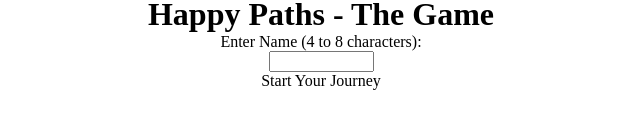
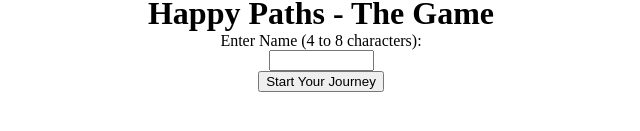
Before and after one commit to TashanDuncan/happy-paths, a Svelte app: page / in a window 1280 px wide. Shown: the part 357-488 px from the top of the page, without its empty margins (319-959 px from the left). Built offline with nearby package versions, Linux system fonts and the light colour scheme.

Commit message:
change button styling

```diff
--- a/src/app.css
+++ b/src/app.css
@@ -3,17 +3,7 @@
   margin: 0;
 }
 
-button,
-input[type="submit"],
-input[type="reset"] {
-  background: none;
-  color: inherit;
-  border: none;
-  padding: 0;
-  font: inherit;
-  cursor: pointer;
-  outline: inherit;
-}
+
 
 .background-image {
   max-width: 100%;
--- a/src/lib/Choices.svelte
+++ b/src/lib/Choices.svelte
@@ -44,7 +44,15 @@
   align-self: center;
   cursor: pointer;
 }
-
+button{
+  background: none;
+  color: inherit;
+  border: none;
+  padding: 0;
+  font: inherit;
+  cursor: pointer;
+  outline: inherit;
+}
 .choice:hover {
   background-color: gray;
 }
```
